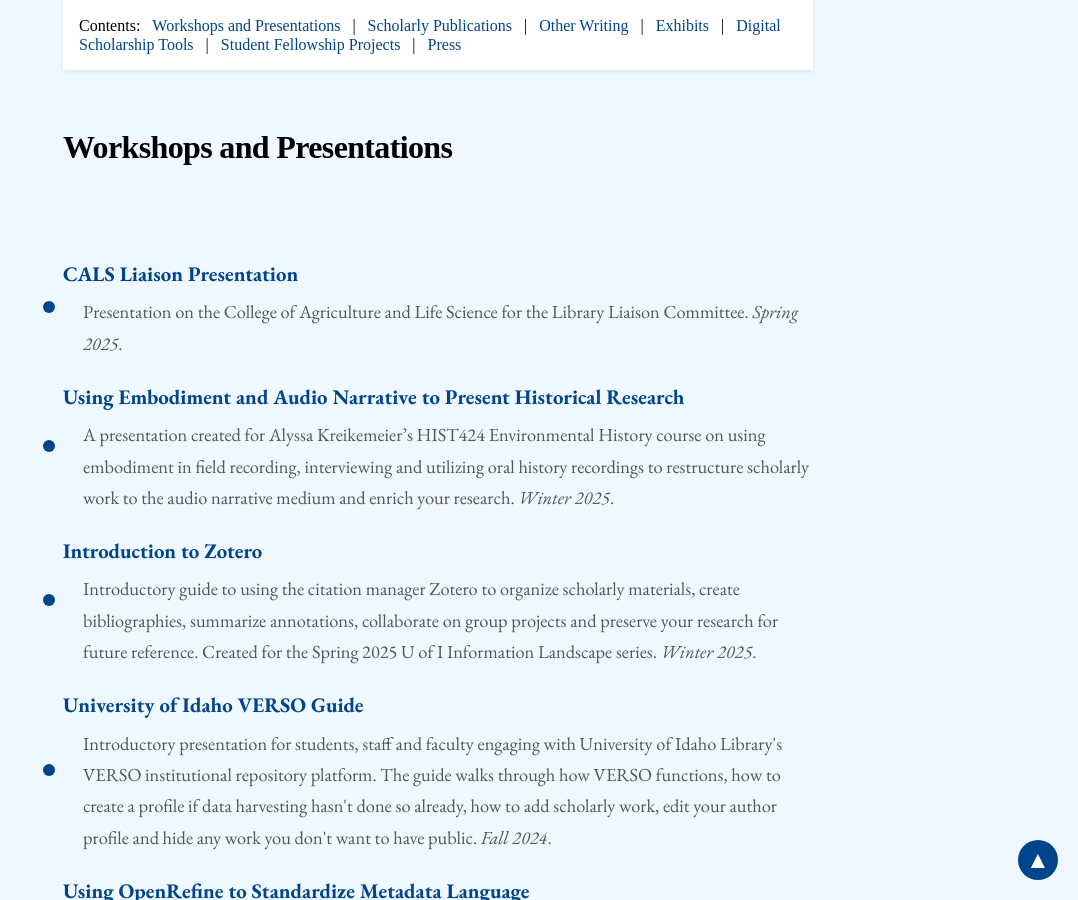
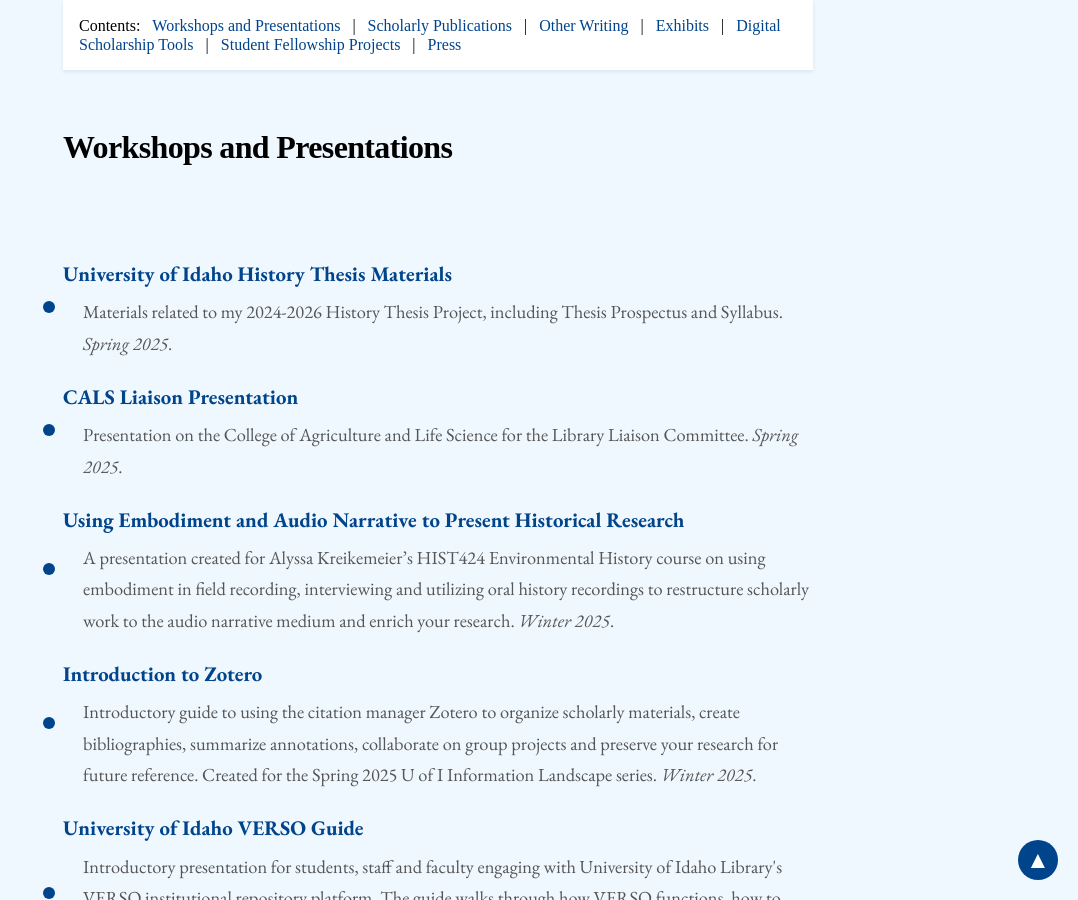
Before and after one commit to aweymo/base, a Jekyll site: the page built from index.md, in a window 1280 px wide and 900 px high, scrolled down 1152 px. Shown: the whole window, without its empty margins (202-1280 px from the left). Built offline with Jekyll 4.4.1, drawn with Linux system fonts in a browser that asks for light colours; nearby versions of some CDN libraries; some web fonts are replaced.

Commit message:
add thesis site

```diff
--- a/index.md
+++ b/index.md
@@ -46,6 +46,10 @@ Previously, he has created digital scholarship projects for the University of Wa
 ## Workshops and Presentations
 
 <ul class="triangle-list">
+    <li>
+        <a href="https://aweymo-ui.github.io/thesis/" target="_blank" rel="noopener noreferrer">University of Idaho History Thesis Materials</a>
+        <span class="description">Materials related to my 2024-2026 History Thesis Project, including Thesis Prospectus and Syllabus. <i>Spring 2025</i>. </span>
+    </li>
     <li>
         <a href="https://aweymo-ui.github.io/cals_liaison/" target="_blank" rel="noopener noreferrer">CALS Liaison Presentation</a>
         <span class="description">Presentation on the College of Agriculture and Life Science for the Library Liaison Committee. <i>Spring 2025</i>. </span>
```
